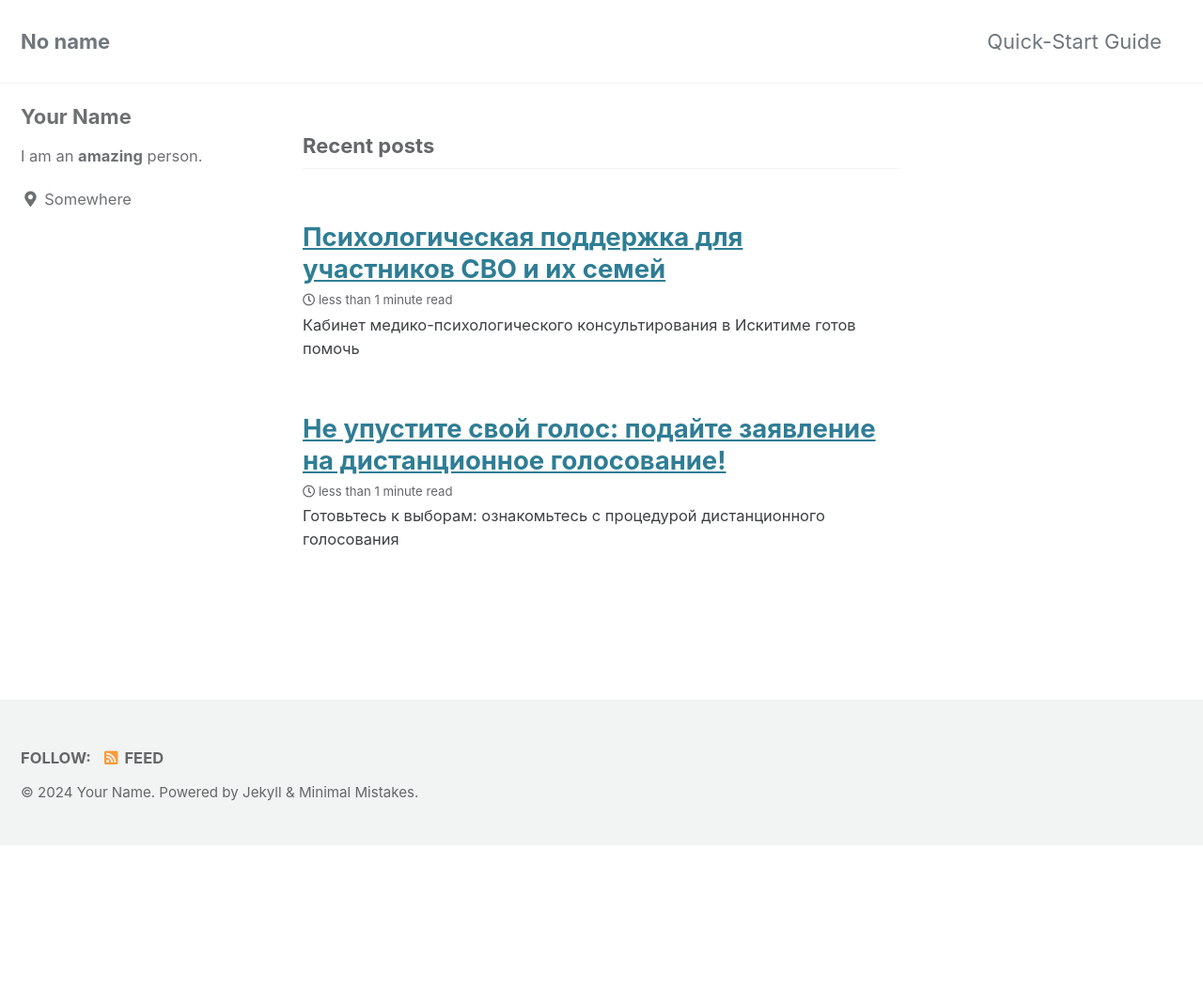
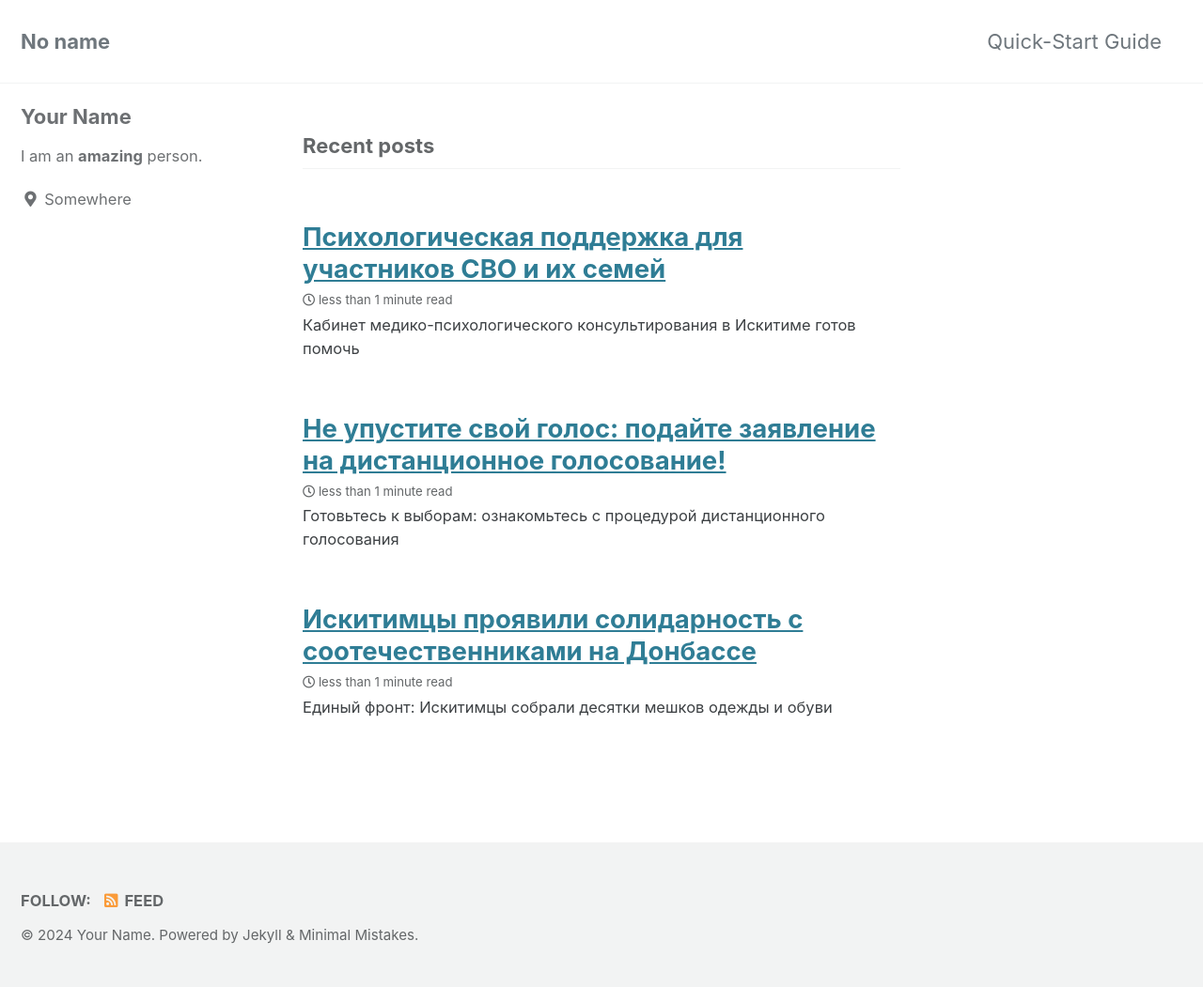
Before and after one commit to sibvlogru/nso-iskitim--web, a Jekyll site: the page built from index.html, in a window 1280 px wide. Shown: the whole page at 94% size. Built offline with Jekyll 4.4.1, drawn with Linux system fonts in a browser that asks for light colours; cached includes are drawn as plain includes; the list of posts is cut into pages by our own code; before the commit the page ends 900 px from its top, so only the background shows below that.

Commit message:
Add post 23d113a9-39c2-43ce-97f6-fb003d663f27

```diff
--- a/_config.yml
+++ b/_config.yml
@@ -20,7 +20,7 @@ title                    : "No name"
 title_separator          : "-"
 subtitle                 : # site tagline that appears below site title in masthead
 name                     : "Your Name"
-description              : "{description}"
+description              : "Новости Искитимского района"
 url                      : # the base hostname & protocol for your site e.g. "https://mmistakes.github.io"
 baseurl                  : # the subpath of your site, e.g. "/blog"
 repository               : # GitHub username/repo-name e.g. "mmistakes/minimal-mistakes"
--- /dev/null
+++ b/_posts/2024-01-01-iskitimcy-proyavili-solidarnost-s-sootechestvennikami-na-donbasse.md
@@ -0,0 +1,12 @@
+---
+layout: single
+title: "Искитимцы проявили солидарность с соотечественниками на Донбассе"
+categories: society incidents
+---
+Единый фронт: Искитимцы собрали десятки мешков одежды и обуви
+
+Искитимцы собрали более 4000 единиц одежды и обуви для жителей Донбасса.
+
+Ребята из юнармейского движения погрузили гуманитарную помощь в машину для отправки на Донбасс.
+
+Сбор гуманитарной помощи в Искитиме стал проявлением солидарности и единства местного сообщества.
```
